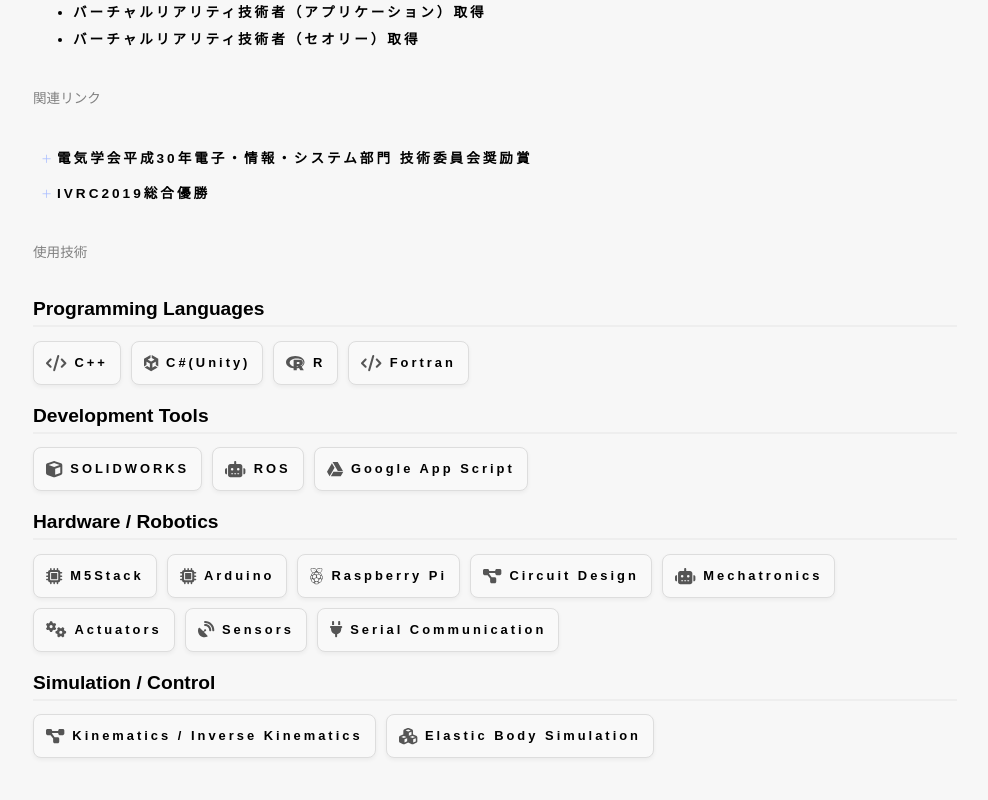
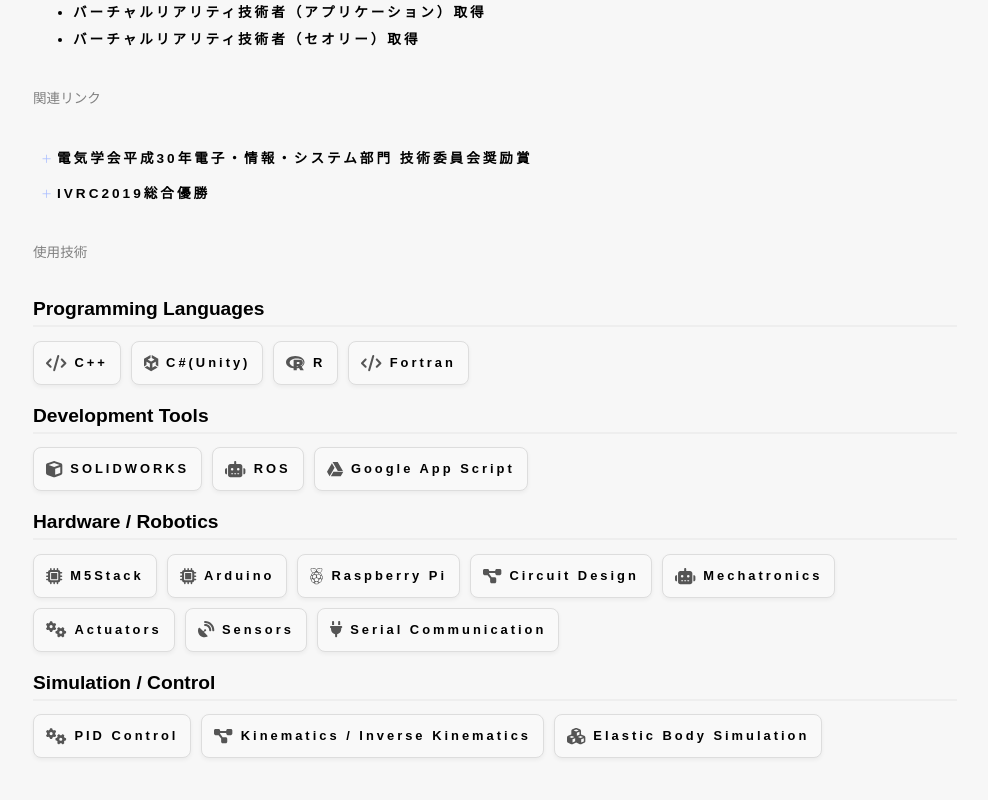
Before and after one commit to usuginus/introduction-spa, a Vue app: page /skill in a window 1280 px wide. Shown: the part 2431-3231 px from the top of the page, without its empty margins (145-1133 px from the left). Built offline with nearby package versions, Linux system fonts and the light colour scheme.

Commit message:
PID Controlを追加

```diff
--- a/src/views/Skill.vue
+++ b/src/views/Skill.vue
@@ -246,6 +246,7 @@ export default {
           {
             category: "Simulation / Control",
             items: [
+              { name: "PID Control", icon: ["fas", "cogs"] },
               {
                 name: "Kinematics / Inverse Kinematics",
                 icon: ["fas", "project-diagram"],
```
